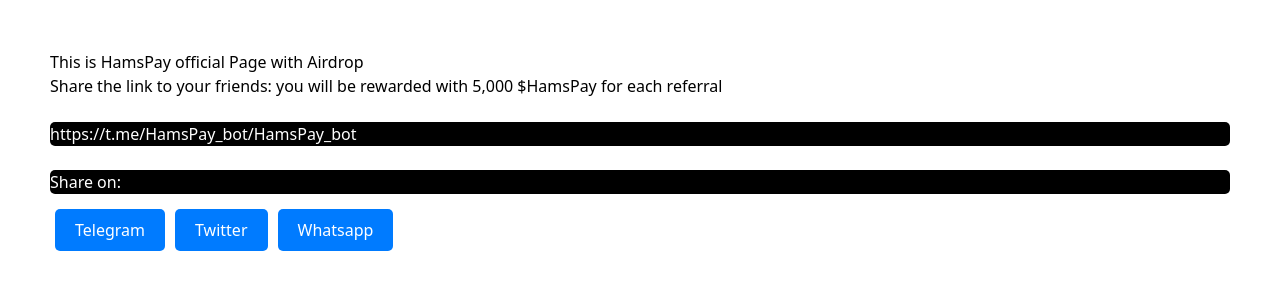
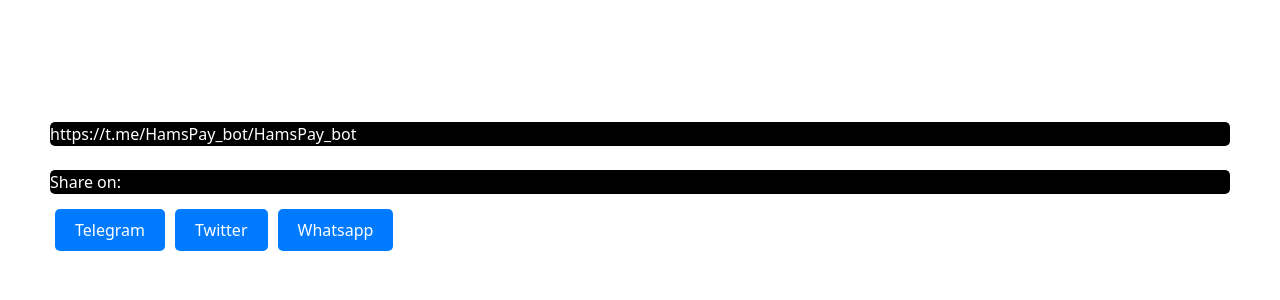
Before and after one commit to ceecosmonew/hamsPays, a React (Vite) app: page /hamspage in a window 1280 px wide. Shown: the top 300 px of the page. Built offline with nearby package versions, Linux system fonts and the light colour scheme.

Commit message:
Update App.css

```diff
--- a/src/App.css
+++ b/src/App.css
@@ -7,7 +7,16 @@
 box-shadow: 0 -26px rgba(243, 186, 47, 0.3);
 
 }
+h4.pp{
+color: white;
 
+
+}
+h5.pp{
+color: white;
+
+
+}
 .gen {
   margin: 50px;
 
```
